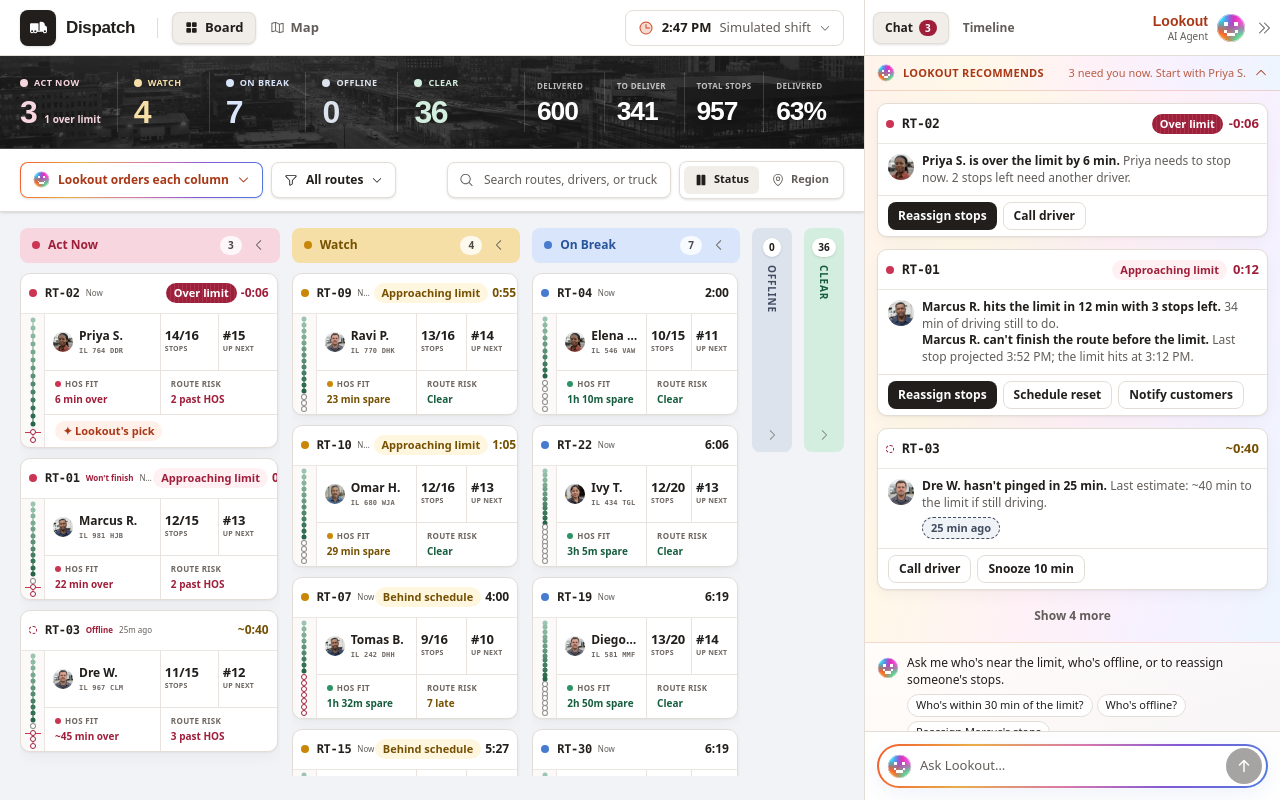
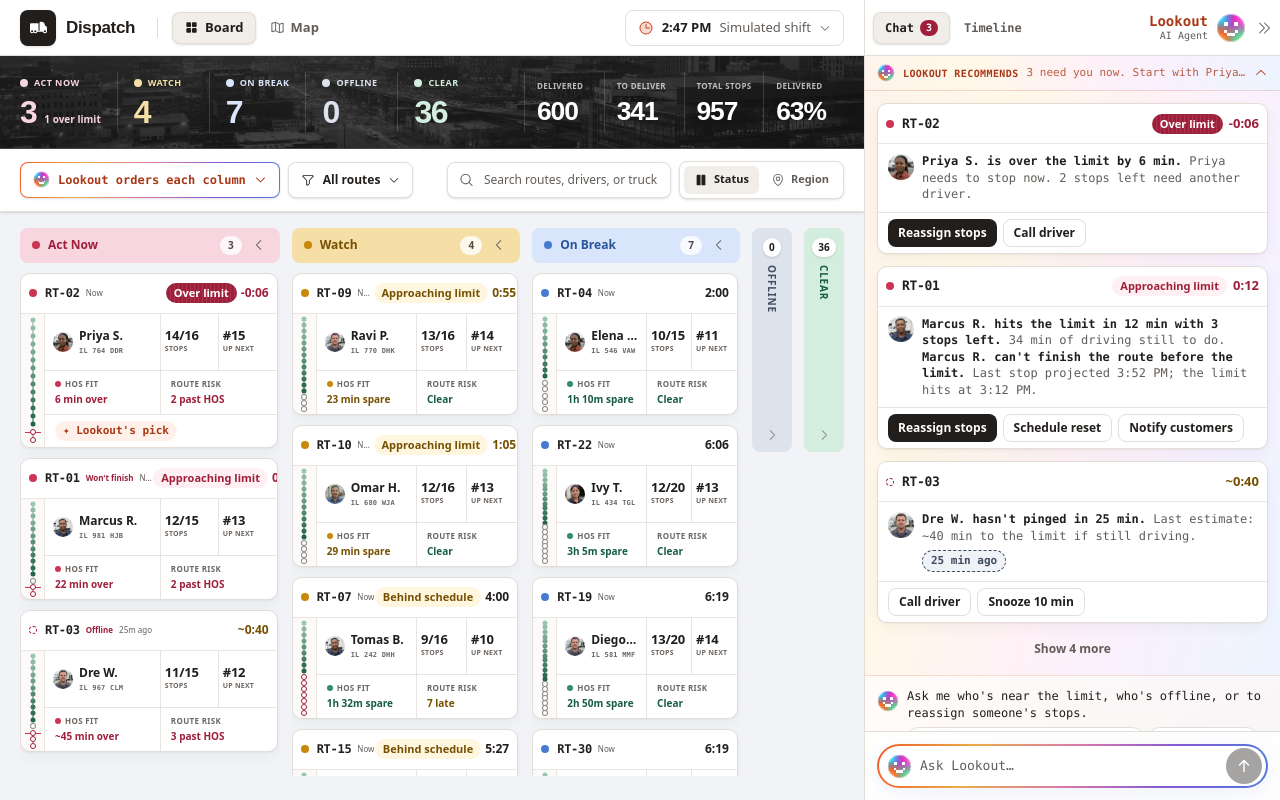
Before and after one commit to davekeller/dispatcher-dashboard, a React (Vite) app: page / in a window 1280 px wide. Built offline with nearby package versions, Linux system fonts and the light colour scheme.

Commit message:
design: give Lookout a monospaced voice

```diff
--- a/package.json
+++ b/package.json
@@ -14,6 +14,7 @@
   "dependencies": {
     "@fontsource-variable/bricolage-grotesque": "^5.3.0",
     "@fontsource-variable/inter": "^5.3.0",
+    "@fontsource/ibm-plex-mono": "^5.3.0",
     "@phosphor-icons/react": "^2.1.10",
     "@tailwindcss/vite": "^4.3.3",
     "leaflet": "^1.9.4",
--- a/src/index.css
+++ b/src/index.css
@@ -1,6 +1,9 @@
 @import "tailwindcss";
 @import "@fontsource-variable/bricolage-grotesque";
 @import "@fontsource-variable/inter";
+@import "@fontsource/ibm-plex-mono/latin-400.css";
+@import "@fontsource/ibm-plex-mono/latin-500.css";
+@import "@fontsource/ibm-plex-mono/latin-600.css";
 
 /* Warm operations palette: paper-like neutrals, near-black type,
    and accessible orange for Lookout. Its ember-to-blue spectrum is reserved for subtle
@@ -8,6 +11,7 @@
 @theme {
   --font-sans: "Inter Variable", ui-sans-serif, system-ui, -apple-system, "Segoe UI", sans-serif;
   --font-display: "Bricolage Grotesque Variable", "Inter Variable", ui-sans-serif, sans-serif;
+  --font-lookout: "IBM Plex Mono", ui-monospace, "SFMono-Regular", Menlo, Consolas, monospace;
 
   --color-canvas: #f8f6f3;
   --color-board: #f1f3f6;
--- a/src/lookout/ChatThread.tsx
+++ b/src/lookout/ChatThread.tsx
@@ -21,11 +21,11 @@ export default function ChatThread({ messages, d, onExample }: { messages: Messa
           <div key={i} className="flex gap-2">
             <LookoutAvatar size={22} className="mt-0.5 shrink-0" />
             <div className="min-w-0 flex-1">
-              {m.text && <p className="text-[12px] leading-snug text-ink">{m.text}</p>}
+              {m.text && <p className="font-lookout text-[12px] leading-snug text-ink">{m.text}</p>}
               {m.reply?.examples && (
                 <div className="mt-1.5 flex flex-wrap gap-1">
                   {m.reply.examples.map((e) => (
-                    <button key={e} type="button" onClick={() => onExample(e)} className="rounded-full border border-line bg-panel px-2 py-0.5 text-[11px] text-ink hover:border-lookout hover:text-lookout-strong">{e}</button>
+                    <button key={e} type="button" onClick={() => onExample(e)} className="rounded-full border border-line bg-panel px-2 py-0.5 font-lookout text-[11px] text-ink hover:border-lookout hover:text-lookout-strong">{e}</button>
                   ))}
                 </div>
               )}
@@ -36,7 +36,7 @@ export default function ChatThread({ messages, d, onExample }: { messages: Messa
                     const card = d.cardById.get(id)
                     return view && card ? <RecommendationCard key={id} view={view} card={card} /> : null
                   })}
-                  {m.reply.driverIds.length > 3 && <p className="text-[11px] text-muted">and {m.reply.driverIds.length - 3} more on the board.</p>}
+                  {m.reply.driverIds.length > 3 && <p className="font-lookout text-[11px] text-muted">and {m.reply.driverIds.length - 3} more on the board.</p>}
                 </div>
               )}
             </div>
--- a/src/lookout/Composer.tsx
+++ b/src/lookout/Composer.tsx
@@ -19,7 +19,7 @@ export default function Composer({ onSend }: { onSend: (text: string) => void })
     >
       <div className="lookout-composer-shell flex h-11 items-center gap-2 rounded-full border-2 py-1 pl-2 pr-1">
         <LookoutAvatar size={25} className="shrink-0" />
-        <input value={draft} onChange={(e) => setDraft(e.target.value)} placeholder={`Ask ${LOOKOUT.name}…`} aria-label={`Ask ${LOOKOUT.name}`} className="min-w-0 flex-1 bg-transparent text-[13px] text-ink outline-none placeholder:text-muted" />
+        <input value={draft} onChange={(e) => setDraft(e.target.value)} placeholder={`Ask ${LOOKOUT.name}…`} aria-label={`Ask ${LOOKOUT.name}`} className="min-w-0 flex-1 bg-transparent font-lookout text-[13px] text-ink outline-none placeholder:text-muted" />
         <Button type="submit" size="md" variant="primary" iconOnly className="shrink-0 rounded-full" aria-label="Send" disabled={!draft.trim()}><ArrowUp size={16} weight="bold" /></Button>
       </div>
     </form>
--- a/src/lookout/LookoutSidebar.tsx
+++ b/src/lookout/LookoutSidebar.tsx
@@ -66,14 +66,14 @@ export default function LookoutSidebar() {
       <header className="flex h-14 shrink-0 items-center gap-2 border-b border-line bg-panel/90 pl-2 pr-1.5 backdrop-blur">
         <div className="flex items-center gap-0.5" role="tablist" aria-label={`${LOOKOUT.name} views`}>
           {(['chat', 'timeline'] as const).map((t) => (
-            <button key={t} type="button" role="tab" aria-selected={tab === t} onClick={() => setTab(t)} className={`${NAV_ITEM_BASE} text-[12px] capitalize ${navigationItemState(tab === t)}`}>
+            <button key={t} type="button" role="tab" aria-selected={tab === t} onClick={() => setTab(t)} className={`${NAV_ITEM_BASE} font-lookout text-[12px] capitalize ${navigationItemState(tab === t)}`}>
               {t}
               {t === 'chat' && urgentCards.length > 0 && <span className="tnum rounded-full bg-act-now px-1.5 text-[10px] font-semibold leading-4 text-on-accent" title={`${urgentCards.length} need action now`}>{urgentCards.length}</span>}
             </button>
           ))}
         </div>
-        <div className="ml-auto min-w-0 text-right">
-          <p className="font-display text-[14px] font-semibold leading-tight text-lookout-strong">{LOOKOUT.name}</p>
+        <div className="ml-auto min-w-0 text-right font-lookout">
+          <p className="text-[14px] font-semibold leading-tight text-lookout-strong">{LOOKOUT.name}</p>
           <p className="text-[10px] leading-tight text-muted">{LOOKOUT.role}</p>
         </div>
         <LookoutAvatar size={30} className="shrink-0" />
@@ -86,15 +86,15 @@ export default function LookoutSidebar() {
           <RecommendationsBar open={recOpen} onToggle={() => setRecOpen((o) => !o)} summary={summary}>
             {pinned && (
               <>
-                <p className="text-[11px] font-semibold uppercase tracking-wide text-label">{LOOKOUT.focusIntro(byId.get(pinned.driverId)!.driver.name)}</p>
+                <p className="font-lookout text-[11px] font-semibold uppercase tracking-wide text-label">{LOOKOUT.focusIntro(byId.get(pinned.driverId)!.driver.name)}</p>
                 <RecommendationCard view={byId.get(pinned.driverId)!} card={pinned} pinned compact />
-                {rest.length > 0 && <p className="mt-1 text-[11px] font-semibold uppercase tracking-wide text-label">Everyone else</p>}
+                {rest.length > 0 && <p className="mt-1 font-lookout text-[11px] font-semibold uppercase tracking-wide text-label">Everyone else</p>}
               </>
             )}
             {shown.map((c) => <RecommendationCard key={c.driverId} view={byId.get(c.driverId)!} card={c} compact />)}
             {hidden > 0 && <Button size="sm" variant="ghost" onClick={() => setShowAll(true)}>Show {hidden} more</Button>}
             {showAll && rest.length > TOP_N && <Button size="sm" variant="ghost" onClick={() => setShowAll(false)}>Show fewer</Button>}
-            {withAlerts.length === 0 && <p className="text-[12px] text-muted">{LOOKOUT.allClear(d.metrics.onShift)}</p>}
+            {withAlerts.length === 0 && <p className="font-lookout text-[12px] text-muted">{LOOKOUT.allClear(d.metrics.onShift)}</p>}
           </RecommendationsBar>
           <ChatThread messages={messages} d={d} onExample={send} />
         </div>
--- a/src/lookout/RecommendationCard.tsx
+++ b/src/lookout/RecommendationCard.tsx
@@ -42,7 +42,7 @@ export default function RecommendationCard({ view, card, pinned = false, compact
           <Link to={`/routes/${view.driver.id}`} title={`Open ${view.driver.name}'s route`} className="shrink-0">
             <DriverAvatar driver={view.driver} size={26} />
           </Link>
-          <div className="min-w-0 flex-1 py-px">
+          <div className="min-w-0 flex-1 py-px font-lookout">
             {card.alerts.map((a) => (
               <p key={a.id} className="text-[12px] leading-snug">
                 <span className="font-semibold text-ink">{a.title}</span> <span className="text-muted">{a.body}</span>
@@ -78,7 +78,7 @@ export default function RecommendationCard({ view, card, pinned = false, compact
           </div>
           <ul>
             {card.alerts.map((a) => (
-              <li key={a.id} className="border-t border-line/80 px-2.5 py-2 text-[12px] leading-snug">
+              <li key={a.id} className="border-t border-line/80 px-2.5 py-2 font-lookout text-[12px] leading-snug">
                 {!PRIORITY_RULES.has(a.ruleId) && <span className={`mb-1 block text-[9px] font-semibold uppercase tracking-[0.04em] ${severityTone(a.severity).text}`}>{a.label}</span>}
                 <p><span className="font-semibold text-ink">{a.title}</span> <span className="text-muted">{a.body}</span></p>
               </li>
--- a/src/lookout/RecommendationsBar.tsx
+++ b/src/lookout/RecommendationsBar.tsx
@@ -9,9 +9,9 @@ import { LOOKOUT } from './voice'
 export default function RecommendationsBar({ open, onToggle, summary, children }: { open: boolean; onToggle: () => void; summary: string; children: ReactNode }) {
   return (
     <section aria-label={`${LOOKOUT.name} recommends`}>
-      <button type="button" onClick={onToggle} aria-expanded={open} className="lookout-soft-surface sticky top-0 z-10 flex w-full items-center gap-2 border-b border-lookout/20 px-3 py-2 text-left">
+      <button type="button" onClick={onToggle} aria-expanded={open} className="lookout-soft-surface sticky top-0 z-10 flex w-full items-center gap-2 border-b border-lookout/20 px-3 py-2 text-left font-lookout">
         <LookoutAvatar size={18} className="shrink-0" />
-        <span className="text-[11px] font-semibold uppercase tracking-wide text-lookout-strong">{LOOKOUT.name} recommends</span>
+        <span className="shrink-0 whitespace-nowrap text-[10px] font-semibold uppercase tracking-[0.04em] text-lookout-strong">{LOOKOUT.name} recommends</span>
         <span className="ml-auto truncate text-[11px] text-lookout-strong/80">{summary}</span>
         {open ? <CaretUp size={14} className="shrink-0 text-lookout-strong" /> : <CaretDown size={14} className="shrink-0 text-lookout-strong" />}
       </button>
--- a/src/lookout/TimelinePanel.tsx
+++ b/src/lookout/TimelinePanel.tsx
@@ -9,7 +9,7 @@ const DOT: Record<ShiftEvent['kind'], string> = { action: 'bg-ink', snooze: 'bg-
 export default function TimelinePanel({ events }: { events: ShiftEvent[] }) {
   const rows = [...events].reverse()
   return (
-    <div className="flex min-h-0 flex-1 flex-col overflow-y-auto p-3">
+    <div className="flex min-h-0 flex-1 flex-col overflow-y-auto p-3 font-lookout">
       {rows.length <= 1 && <EmptyState title="Nothing has happened yet this session." body="Actions, snoozes, and reconnects land here as they happen." />}
       <ol className="flex flex-col">
         {rows.map((e, i) => (
--- a/src/views/shift/OrderDropdown.tsx
+++ b/src/views/shift/OrderDropdown.tsx
@@ -52,7 +52,7 @@ export default function OrderDropdown<T extends string>({ value, onChange, optio
         aria-haspopup="listbox"
         aria-expanded={open}
         aria-label={`${label}: ${selected.label}`}
-        className={`inline-flex h-9 min-w-52 items-center gap-2 rounded-control border px-3 text-[12px] font-semibold shadow-sm transition focus:outline-none focus-visible:ring-2 focus-visible:ring-lookout/30 ${lookout ? 'lookout-input-ring border-transparent text-lookout-strong hover:text-lookout' : 'border-line bg-panel text-ink hover:border-ink/25'}`}
+        className={`inline-flex h-9 min-w-52 items-center gap-2 rounded-control border px-3 text-[12px] font-semibold shadow-sm transition focus:outline-none focus-visible:ring-2 focus-visible:ring-lookout/30 ${lookout ? 'lookout-input-ring border-transparent font-lookout text-lookout-strong hover:text-lookout' : 'border-line bg-panel text-ink hover:border-ink/25'}`}
       >
         {lookout ? <LookoutAvatar size={17} className="shrink-0" /> : <SelectedGlyph size={16} weight="regular" className="shrink-0" />}
         <span className="min-w-0 flex-1 truncate text-left">{selected.label}</span>
@@ -78,7 +78,7 @@ export default function OrderDropdown<T extends string>({ value, onChange, optio
                 <span className={`flex h-8 w-8 items-center justify-center rounded-control ${isLookout(option.id) ? 'bg-lookout-soft text-lookout-strong' : 'bg-well text-ink'}`}>
                   {isLookout(option.id) ? <LookoutAvatar size={20} /> : <Glyph size={16} weight={isSelected ? 'fill' : 'regular'} />}
                 </span>
-                <span className="min-w-0">
+                <span className={`min-w-0 ${isLookout(option.id) ? 'font-lookout' : ''}`}>
                   <span className="block text-[12px] font-semibold text-ink">{option.label}</span>
                   <span className="mt-0.5 block text-[11px] leading-4 text-muted">{option.description}</span>
                 </span>
--- a/src/views/shift/RouteCard.tsx
+++ b/src/views/shift/RouteCard.tsx
@@ -73,7 +73,7 @@ export default function RouteCard({ view, card, pick = false }: { view: DriverVi
           </dl>
           {(footerAlerts.length > 0 || pick || hasCorrection) && (
             <div className="flex flex-wrap gap-1 border-t border-line/80 px-2.5 py-1.5">
-              {pick && <Chip tone={LOOKOUT_TONE} title="Lookout's top pick across the fleet">✦ Lookout's pick</Chip>}
+              {pick && <Chip tone={LOOKOUT_TONE} title="Lookout's top pick across the fleet" className="font-lookout">✦ Lookout's pick</Chip>}
               <CorrectionChip driverId={view.driver.id} />
               {footerAlerts.map((a) => (
                 <span key={a.id} className={`text-[9px] font-semibold leading-4 ${severityTone(a.severity).text}`} title={a.title}>{a.label}</span>
```
Also changed, not shown: 4 other files (tests, documents, lock files or other folders).
